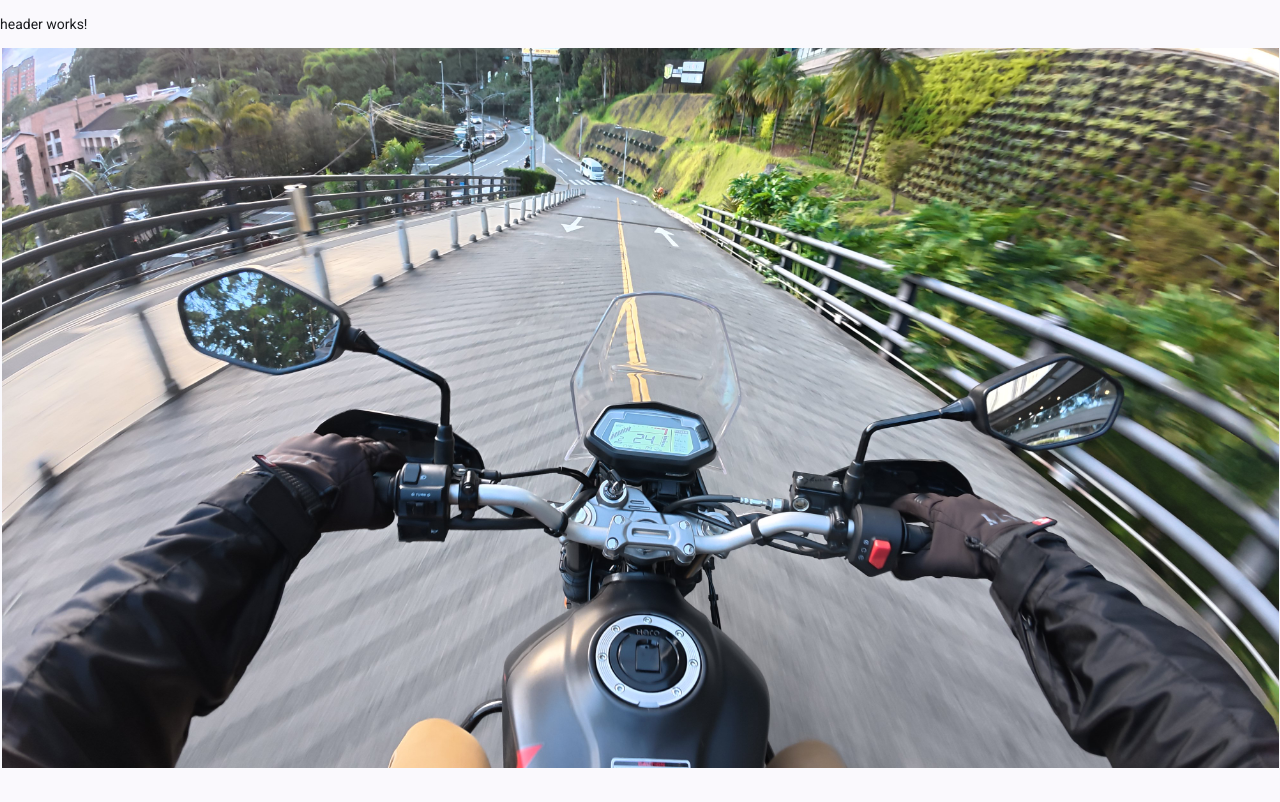
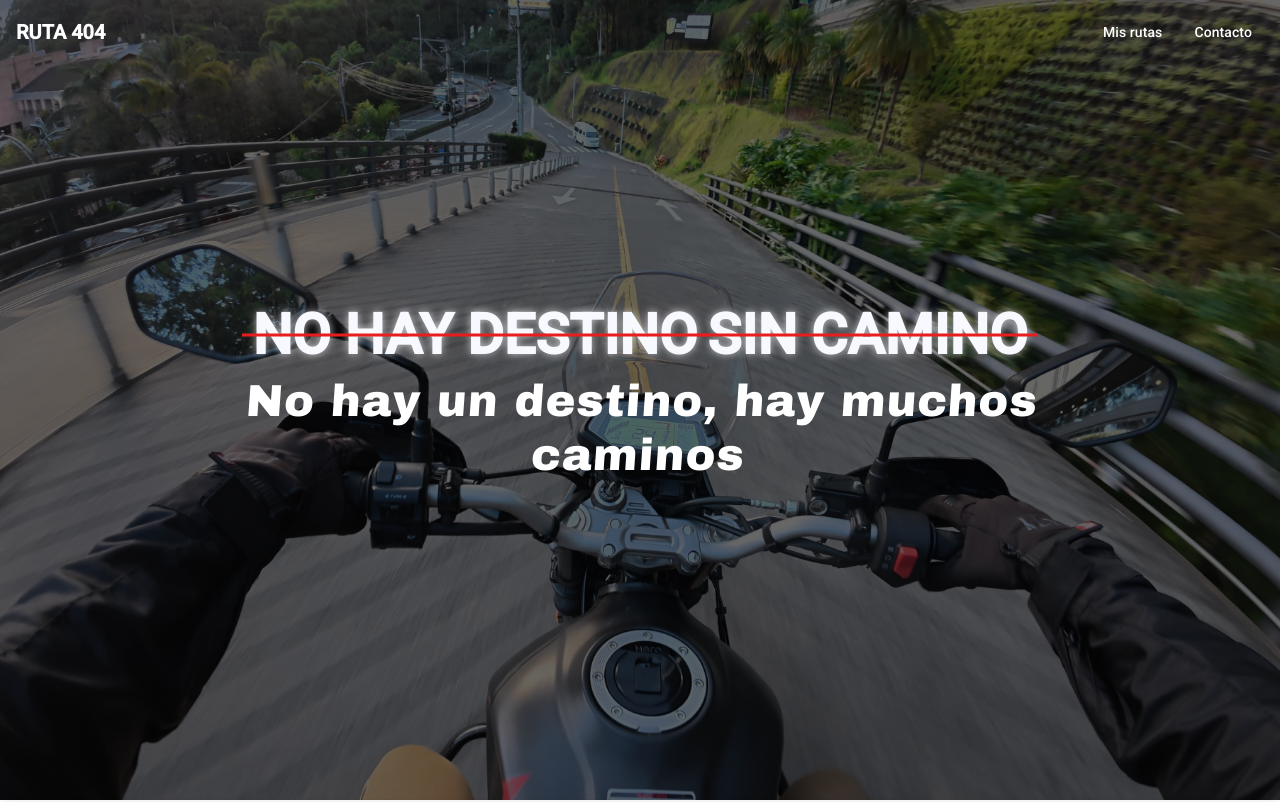
Before and after one commit to lejodev/ruta-404, an Angular app: page / in a window 1280 px wide. Shown: the top 802 px of the page. Built offline with nearby package versions, Linux system fonts and the light colour scheme.

Commit message:
git add .

```diff
--- a/src/app/layout/header/header.html
+++ b/src/app/layout/header/header.html
@@ -1 +1,15 @@
-<p>header works!</p>
+<mat-toolbar color="primary" class="header">
+    <div class="navigation-container">
+        <span class="logo">RUTA 404</span>
+
+        <nav>
+            <a mat-button routerLink="/rutas">
+                <span>Mis rutas</span>
+            </a>
+
+            <a mat-button routerLink="/contacto">
+                <span>Contacto</span>
+            </a>
+        </nav>
+    </div>
+</mat-toolbar>
--- a/src/app/layout/header/header.scss
+++ b/src/app/layout/header/header.scss
@@ -0,0 +1,40 @@
+.header {
+    // The mat-toolbar component itself
+    padding: 0 16px; // Ensure default padding is handled, if necessary
+    position: absolute;
+    background-color: transparent;
+}
+
+.navigation-container {
+    // 1. Make the container fill the entire toolbar width
+    width: 100%;
+
+    // 2. Enable Flexbox
+    display: flex;
+
+    // 3. Align items vertically in the center
+    align-items: center;
+
+    // 4. KEY: Push the logo (first item) and the nav (second item) to the ends
+    justify-content: space-between;
+
+    .logo {
+        // Basic styling for the logo/title
+        font-size: 1.25rem;
+        font-weight: bold;
+        margin-right: 20px;
+        color: white;
+    }
+
+    nav {
+        // Ensure the navigation group itself is horizontally aligned
+        display: flex;
+
+        a {
+            // Target the Angular Material buttons for spacing
+            margin-left: 8px;
+            text-decoration: none; // Remove underline from mat-button links
+            color: white;
+        }
+    }
+}
--- a/src/app/layout/header/header.ts
+++ b/src/app/layout/header/header.ts
@@ -1,8 +1,9 @@
 import { Component } from '@angular/core';
+import { SHARED_MATERIAL_IMPORTS } from '../../shared/material/material.imports';
 
 @Component({
   selector: 'app-header',
-  imports: [],
+  imports: [SHARED_MATERIAL_IMPORTS],
   // standalone: true,
   templateUrl: './header.html',
   styleUrl: './header.scss'
--- a/src/app/modules/home/components/home/home.html
+++ b/src/app/modules/home/components/home/home.html
@@ -1,7 +1,34 @@
-<div class="banner">
-    <div class="hero-image">
-        <div class="hero-content">
-            <div class="hero-cotent-inner"></div>
+<div class="home">
+    <div class="banner">
+        <div class="banner-text">
+            <h1 class="shouted-phrase">
+                <span>No hay destino </span>
+                <span>sin camino</span>
+            </h1>
+            <h1 class="irreverent-phrase">
+                <span>No hay un destino, hay muchos caminos</span>
+            </h1>
         </div>
     </div>
+    <div class="about p-8 bg-gray-50 dark:bg-gray-800">
+        <mat-card class="about-card max-w-4xl mx-auto p-6 md:p-10 rounded-xl shadow-2xl">
+            <h2 class="mat-h2 title text-3xl font-extrabold text-indigo-600 mb-6 border-b-2 border-indigo-200 pb-2">
+                ¿Quién soy?
+            </h2>
+
+            <blockquote class="quien-soy-paragraph text-lg leading-relaxed text-gray-700 dark:text-gray-300">
+                <p>
+                    Soy Alejandro Rincón, programador, apasionado por los viajes en moto y por los autos clásicos.
+                    Actualmente estoy
+                    recorriendo inicialmente pueblos colombianos en mi moto (X Pulse 200 4V). Mi plan es conocer los
+                    pueblos
+                    más icónicos del país y de Suramérica.
+
+                    <em class="text-sm italic text-gray-500 dark:text-gray-400">
+                        (Europa también, pero no le digan a nadie).
+                    </em>
+                </p>
+            </blockquote>
+        </mat-card>
+    </div>
 </div>
--- a/src/app/modules/home/components/home/home.scss
+++ b/src/app/modules/home/components/home/home.scss
@@ -1,26 +1,68 @@
 .banner {
-    min-height: 100vh;
+    display: flex;
+    justify-content: center;
+    align-items: center;
+    text-align: center;
+
+    color: white;
+    padding: 10px;
     box-sizing: border-box;
+    height: 100vh;
 
-    .hero-image {
-        position: relative;
+    background:
+        linear-gradient(rgba(0, 0, 0, 0.6), rgba(0, 0, 0, 0.6)),
+        url('../../../../../../public/images/banner.JPG');
+
+    background-position: center;
+    background-repeat: no-repeat;
+    background-size: cover;
+
+    .banner-text {
         width: 100%;
-        padding-bottom: 56.25%;
-        height: 0;
-        text-align: center;
-        background: url('../../../../../../public/images/banner.JPG');
-        background-size: contain;
-        background-position: center;
-        background-repeat: no-repeat;
+        max-width: 900px;
+    }
 
-        .hero-content {
-            position: absolute;
-            top: 0;
-            left: 0;
-            width: 100%;
-            height: 100%;
+    .shouted-phrase {
+        font-size: clamp(2rem, 8vw, 3.5rem);
+        font-weight: 900;
+        text-transform: uppercase;
+        margin-bottom: 10px;
 
-            &-inner {}
+        span {
+            display: inline-block;
+            position: relative;
+            padding: 0 5px;
+
+            color: #F8F8FF;
+            text-shadow: 0 0 8px rgba(255, 255, 255, 0.7);
+
+            &::after {
+                content: '';
+                position: absolute;
+                top: 50%;
+                left: -5px;
+                right: -5px;
+                height: 3px;
+                transform: translateY(-50%);
+
+                background-color: #E81D1D;
+                z-index: 5;
+            }
+        }
+    }
+
+    .irreverent-phrase {
+        font-size: clamp(1.5rem, 6vw, 2.8rem);
+        font-family: 'Arial Black', sans-serif;
+        font-weight: 700;
+        letter-spacing: 1px;
+        line-height: 1.2;
+
+        span {
+            display: inline-block;
+            transform: skewX(-4deg);
+            color: white;
+            -webkit-background-clip: text;
         }
     }
 }
--- a/src/app/modules/home/components/home/home.ts
+++ b/src/app/modules/home/components/home/home.ts
@@ -1,8 +1,9 @@
 import { Component } from '@angular/core';
+import { SHARED_MATERIAL_IMPORTS } from '../../../../shared/material/material.imports';
 
 @Component({
   selector: 'app-home',
-  imports: [],
+  imports: [SHARED_MATERIAL_IMPORTS],
   // standalone: true,
   templateUrl: './home.html',
   styleUrl: './home.scss'
--- a/src/app/shared/material/material.imports.ts
+++ b/src/app/shared/material/material.imports.ts
@@ -1,7 +1,9 @@
 import { MatButtonModule } from '@angular/material/button';
 import { MatCardModule } from '@angular/material/card'
+import {MatToolbarModule} from '@angular/material/toolbar';
 
 export const SHARED_MATERIAL_IMPORTS = [
     MatButtonModule,
-    MatCardModule
+    MatCardModule,
+    MatToolbarModule
 ]
```
